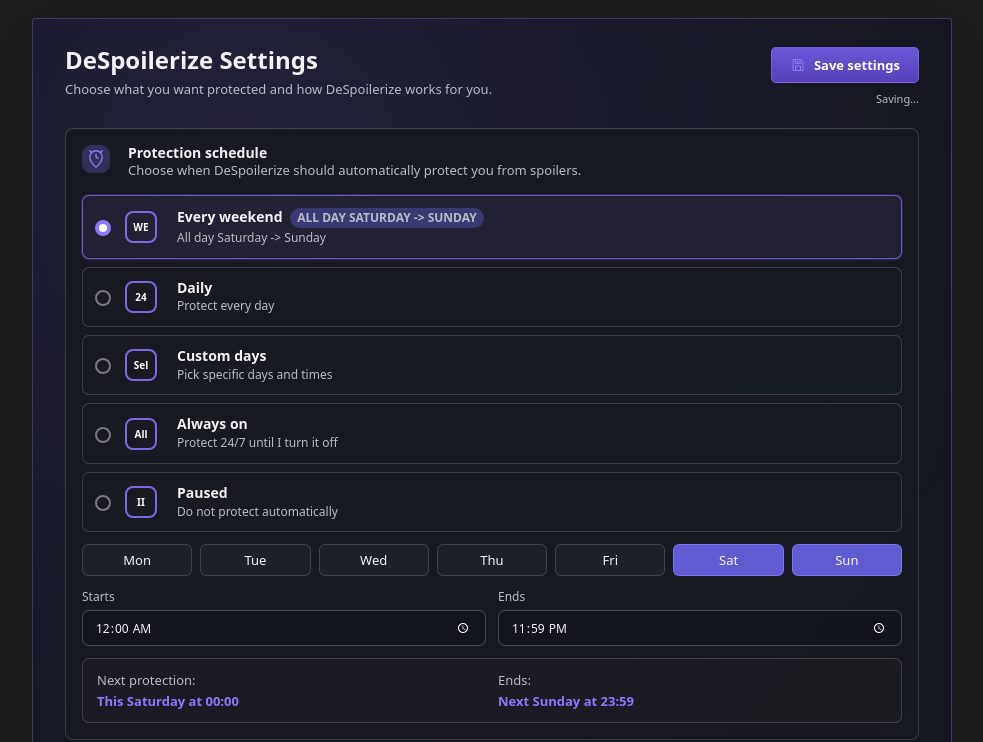
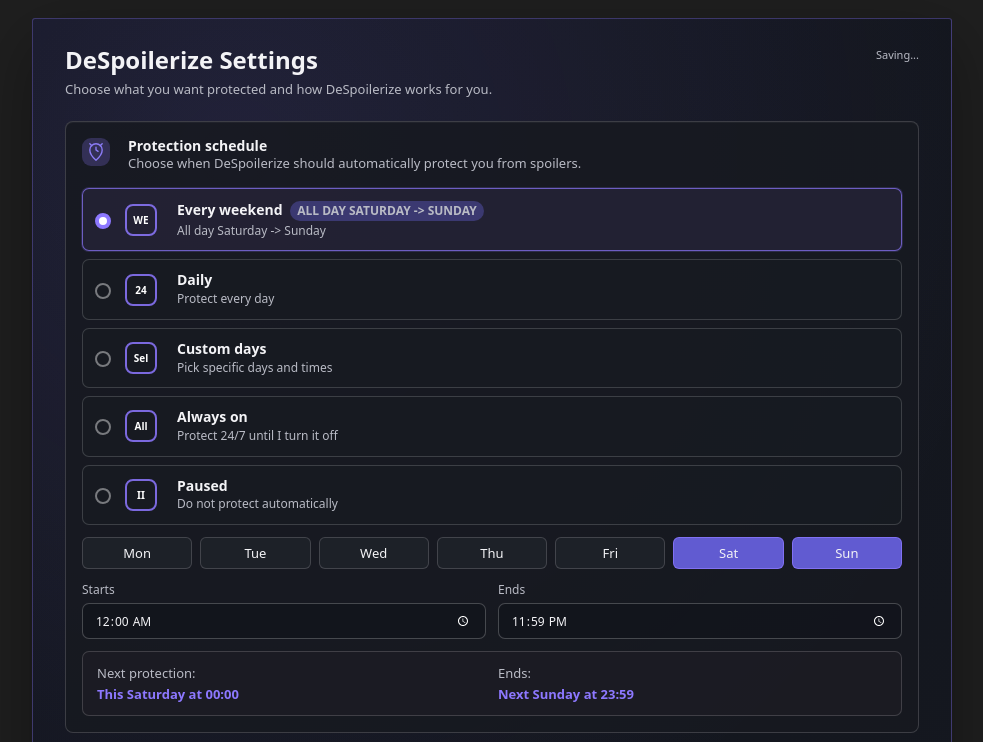
Before and after one commit to AnthonyPWatts/Despoilerize, a website built with Vite: page src/options/index.html in a window 1280 px wide. Both pictures are taken after a click on the radio button 640 px from the left and 226 px from the top of the page. Shown: the top 742 px of the page, without its empty margins (148-1131 px from the left). Built offline with nearby package versions, Linux system fonts and the light colour scheme; some packages are replaced by stand-ins of ours; no server answers.

Commit message:
Removed manual settings save
Closes #1.

```diff
--- a/package.json
+++ b/package.json
@@ -1,6 +1,6 @@
 {
   "name": "despoilerize",
-  "version": "0.5.0",
+  "version": "0.5.1",
   "private": true,
   "description": "Spoiler protection for sport and entertainment browsing.",
   "type": "module",
--- a/src/options/index.html
+++ b/src/options/index.html
@@ -13,12 +13,8 @@
           <h1>DeSpoilerize Settings</h1>
           <p>Choose what you want protected and how DeSpoilerize works for you.</p>
         </div>
-        <div class="save-stack">
-          <button id="save-top" class="primary" type="button">
-            <img src="/public/settings-icons/save-settings.svg" alt="" aria-hidden="true" />
-            <span>Save settings</span>
-          </button>
-          <span id="save-top-status" class="saved-message" aria-live="polite">Changes are saved automatically</span>
+        <div class="autosave-stack">
+          <span id="autosave-status" class="saved-message" aria-live="polite">Changes are saved automatically</span>
         </div>
       </header>
 
--- a/src/options/main.ts
+++ b/src/options/main.ts
@@ -54,8 +54,7 @@ const customTermsTextArea = mustGet<HTMLTextAreaElement>("custom-terms");
 const supportedSitesElement = mustGet<HTMLElement>("supported-sites");
 const customTermsCount = mustGet<HTMLElement>("custom-terms-count");
 const trustedSitesCount = mustGet<HTMLElement>("trusted-sites-count");
-const saveTopButton = mustGet<HTMLButtonElement>("save-top");
-const saveTopStatus = mustGet<HTMLElement>("save-top-status");
+const autosaveStatus = mustGet<HTMLElement>("autosave-status");
 const expandAllButton = mustGet<HTMLButtonElement>("expand-all");
 const exportButton = mustGet<HTMLButtonElement>("export-settings");
 const importButton = mustGet<HTMLButtonElement>("import-settings");
@@ -80,10 +79,6 @@ async function initialise(): Promise<void> {
   renderSchedule();
   updateTextCounts();
   sensitivitySelect.value = settings.catchUpMode.sensitivity;
-
-  saveTopButton.addEventListener("click", () => {
-    void saveNow();
-  });
 
   expandAllButton.addEventListener("click", () => {
     allExpanded = !allExpanded;
@@ -390,8 +385,8 @@ function toggleDay(days: number[], day: number): number[] {
 }
 
 function queueSave(): void {
-  saveTopStatus.textContent = "Saving...";
-  saveTopStatus.classList.remove("saved");
+  autosaveStatus.textContent = "Saving...";
+  autosaveStatus.classList.remove("saved");
 
   if (saveTimeout !== undefined) {
     window.clearTimeout(saveTimeout);
@@ -427,12 +422,12 @@ function showSavedMessage(): void {
     window.clearTimeout(savedMessageTimeout);
   }
 
-  saveTopStatus.textContent = "Saved.";
-  saveTopStatus.classList.add("saved");
+  autosaveStatus.textContent = "Saved.";
+  autosaveStatus.classList.add("saved");
 
   savedMessageTimeout = window.setTimeout(() => {
-    saveTopStatus.textContent = "Changes are saved automatically";
-    saveTopStatus.classList.remove("saved");
+    autosaveStatus.textContent = "Changes are saved automatically";
+    autosaveStatus.classList.remove("saved");
     savedMessageTimeout = undefined;
   }, 2000);
 }
--- a/src/options/styles.css
+++ b/src/options/styles.css
@@ -85,13 +85,13 @@ button {
   margin-top: 8px;
 }
 
-.save-stack {
+.autosave-stack {
   display: grid;
   justify-items: end;
   gap: 8px;
 }
 
-.primary, .secondary {
+.secondary {
   display: inline-flex;
   align-items: center;
   justify-content: center;
@@ -103,11 +103,6 @@ button {
   color: #fff;
   padding: 0 18px;
   font-weight: 720;
-}
-
-.primary img {
-  width: 16px;
-  height: 16px;
 }
 
 .secondary {
@@ -577,7 +572,7 @@ textarea::placeholder {
     display: grid;
   }
 
-  .save-stack {
+  .autosave-stack {
     justify-items: start;
   }
 
```
Also changed, not shown: tests/e2e/extension-smoke.spec.ts (+8 -6 lines), README.md, Releases/README.md, Releases/v0.4/README.md, Releases/v0.5/README.md (added), manifest.json, public/settings-icons/save-settings.svg (deleted), 2 other files.
